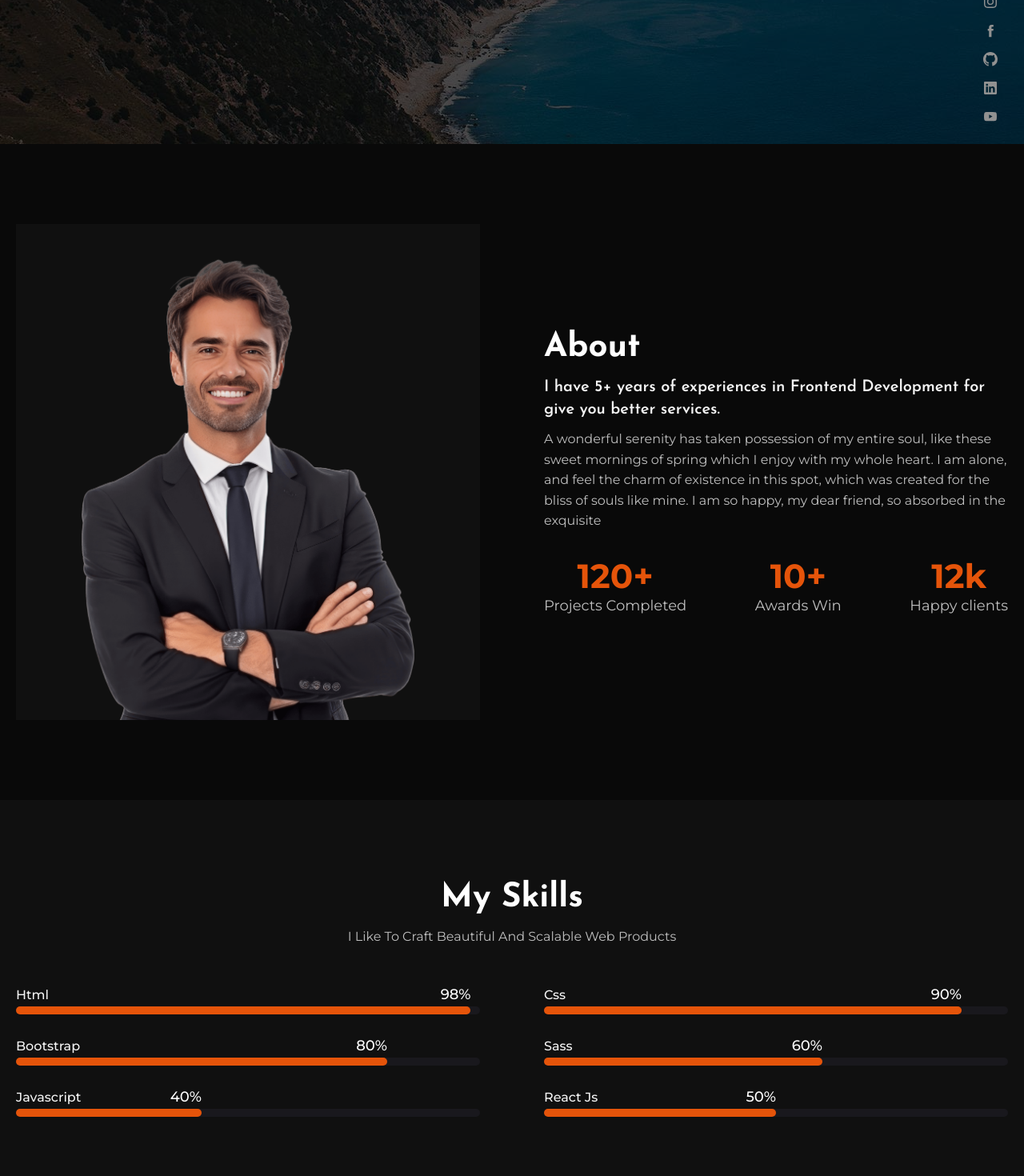
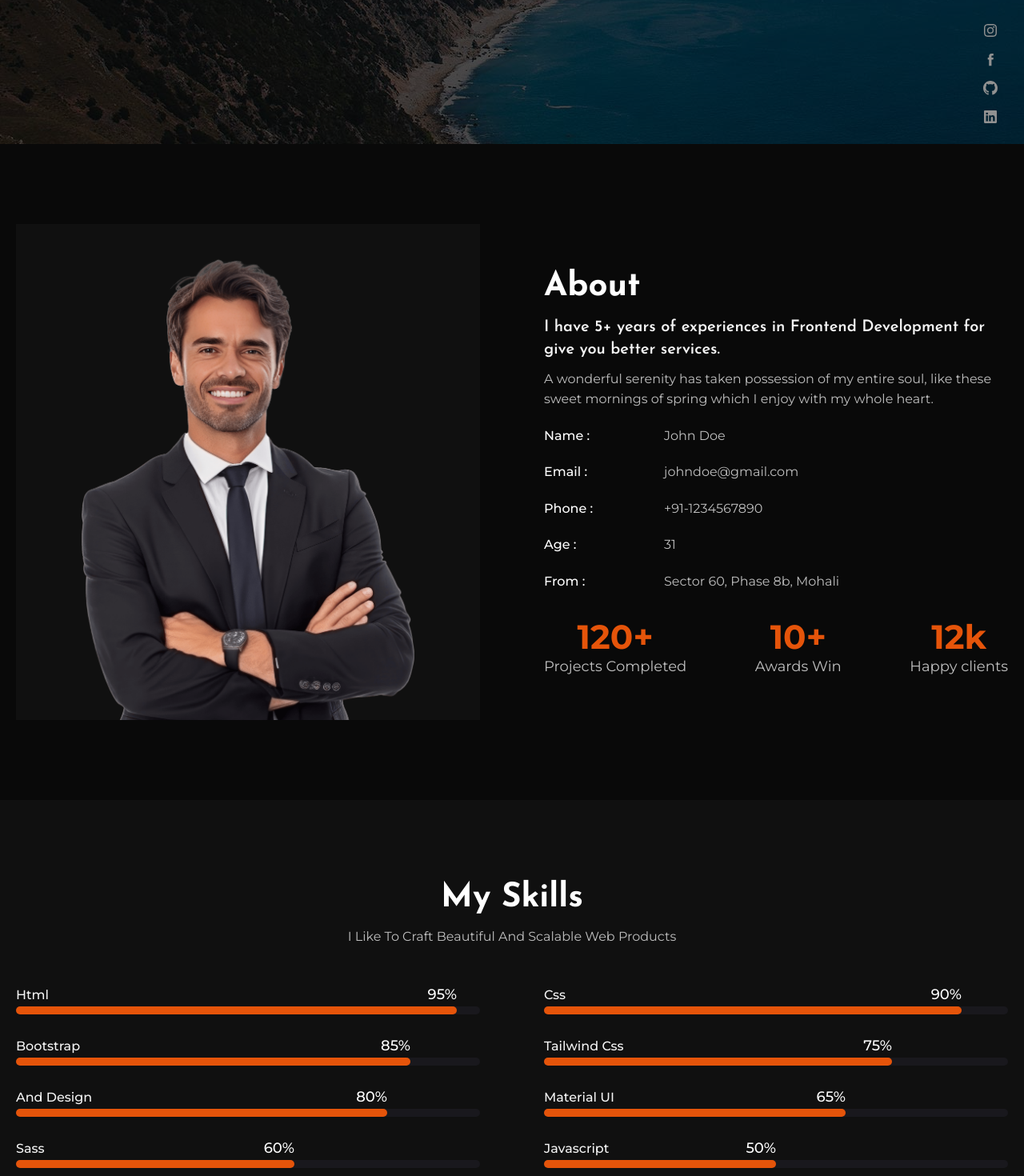
Before and after one commit to omtpss/myApp, a React (Create React App) app: page / in a window 1280 px wide. Shown: the part 620-2090 px from the top of the page at 80% size. Built offline with nearby package versions, Linux system fonts and the light colour scheme.

Commit message:
personl detail section added

```diff
--- a/src/App.js
+++ b/src/App.js
@@ -1,7 +1,7 @@
 import './Custom.css';
 import About from './component/About';
 import Banner from './component/Banner';
-import Contact from './component/Contact';
+// import Contact from './component/Contact';
 import Footer from './component/Footer';
 import Header from './component/Header';
 import Portfolio from './component/Portfolio';
@@ -19,7 +19,7 @@ function App() {
       <Services/>
       <Marque/>
       <Portfolio/>
-      <Contact/>
+      {/* <Contact/> */}
       <Footer/>
     </div>
   );
--- a/src/Custom.css
+++ b/src/Custom.css
@@ -50,7 +50,8 @@ h6 {
   font-family: var(--fontJosefin);
 }
 
-ul, ol {
+ul,
+ol {
   list-style: none;
 }
 
@@ -406,6 +407,18 @@ ul, ol {
   font-weight: bold;
 }
 
+.personlDetail p {
+  display: flex;
+  align-items: center;
+  flex-flow: wrap;
+  margin-top: 20px;
+}
+
+.personlDetail p span {
+  flex-basis: 150px;
+  color: var(--whiteColor);
+  font-weight: 500;
+}
 
 /* Services */
 .serviceCardWrap {
@@ -622,7 +635,8 @@ ul, ol {
   flex: 0 0 calc(50% - 40px);
 }
 
-.skillBarWrap:nth-last-child(2), .skillBarWrap:nth-last-child(1) {
+.skillBarWrap:nth-last-child(2),
+.skillBarWrap:nth-last-child(1) {
   margin-bottom: 0;
 }
 
@@ -702,7 +716,7 @@ ul, ol {
   position: absolute;
   top: 50%;
   left: 50%;
-  transform: translate(-50% , -50%);
+  transform: translate(-50%, -50%);
   content: '';
   width: 0;
   height: 0;
@@ -771,7 +785,8 @@ body.lightTheme {
 .lightTheme .siteNav ul a,
 .lightTheme .copyRightTxt,
 .lightTheme .digitalMarque .marqueInner h1,
-.lightTheme .skillBarWrap p {
+.lightTheme .skillBarWrap p,
+.lightTheme .personlDetail p span {
   color: var(--secondaryColor);
 }
 
@@ -973,7 +988,7 @@ body.lightTheme {
   }
 
   .digitalMarque .marqueInner h1 {
-      font-size: 24px;
+    font-size: 24px;
   }
 
   /* Header Responsive */
@@ -1078,4 +1093,8 @@ body.lightTheme {
     margin-left: auto;
     margin-top: 14px;
   }
+
+  .personlDetail p span {
+    flex-basis: 100%;
+  }
 }
--- a/src/component/About.js
+++ b/src/component/About.js
@@ -15,7 +15,14 @@ function About() {
                                 <h2>About</h2>
                             </div>
                             <h4 className="subTitle">I have 5+ years of experiences in Frontend Development for give you better services.</h4>
-                            <p className="textMd">A wonderful serenity has taken possession of my entire soul, like these sweet mornings of spring which I enjoy with my whole heart. I am alone, and feel the charm of existence in this spot, which was created for the bliss of souls like mine. I am so happy, my dear friend, so absorbed in the exquisite</p>
+                            <p className="textMd">A wonderful serenity has taken possession of my entire soul, like these sweet mornings of spring which I enjoy with my whole heart.</p>
+                            <div className="personlDetail">
+                                <p className="textMd"><span>Name : </span> John Doe</p>
+                                <p className="textMd"><span>Email : </span> johndoe@gmail.com</p>
+                                <p className="textMd"><span>Phone : </span> +91-1234567890</p>
+                                <p className="textMd"><span>Age : </span> 31</p>
+                                <p className="textMd"><span>From : </span> Sector 60, Phase 8b, Mohali</p>
+                            </div>
                             <div className="aboutFact">
                                 <p>
                                     <span>120+</span>
--- a/src/component/Portfolio.js
+++ b/src/component/Portfolio.js
@@ -11,7 +11,7 @@ const PortfolioItems = ({ items }) => {
     const hasMoreItems = loadMore < items.length;
 
     return (
-        <section className="sectionPadding" style={{ paddingBottom: 0 }}  id='portfolio'>
+        <section className="sectionPadding"  id='portfolio'>
             <div className='container'>
                 <div className="sectionTitleWrap textCenter titleSpace">
                     <h2>Portfolio</h2>
--- a/src/component/Skill.js
+++ b/src/component/Skill.js
@@ -12,12 +12,17 @@ function Skill() {
 
 
     const skillData = [
-        { skill: 'Html', skillCount: 98 },
+        { skill: 'Html', skillCount: 95 },
         { skill: 'Css', skillCount: 90 },
-        { skill: 'Bootstrap', skillCount: 80 },
+        { skill: 'Bootstrap', skillCount: 85 },
+        { skill: 'Tailwind Css', skillCount: 75 },
+        { skill: 'And Design', skillCount: 80 },
+        { skill: 'Material UI', skillCount: 65 },
         { skill: 'Sass', skillCount: 60 },
-        { skill: 'Javascript', skillCount: 40 },
-        { skill: 'React Js', skillCount: 50 },
+        { skill: 'Javascript', skillCount: 50 },
+        { skill: 'React Js', skillCount: 55 },
+        { skill: 'Photoshop', skillCount: 60 },
+        { skill: 'Figma', skillCount: 50 },
     ];
 
 
--- a/src/component/SocialLinks.js
+++ b/src/component/SocialLinks.js
@@ -23,11 +23,6 @@ function SocialLinks() {
                     <path d="M0 1.146C0 .513.526 0 1.175 0h13.65C15.474 0 16 .513 16 1.146v13.708c0 .633-.526 1.146-1.175 1.146H1.175C.526 16 0 15.487 0 14.854V1.146zm4.943 12.248V6.169H2.542v7.225h2.401zm-1.2-8.212c.837 0 1.358-.554 1.358-1.248-.015-.709-.52-1.248-1.342-1.248-.822 0-1.359.54-1.359 1.248 0 .694.521 1.248 1.327 1.248h.016zm4.908 8.212V9.359c0-.216.016-.432.08-.586.173-.431.568-.878 1.232-.878.869 0 1.216.662 1.216 1.634v3.865h2.401V9.25c0-2.22-1.184-3.252-2.764-3.252-1.274 0-1.845.7-2.165 1.193v.025h-.016a5.54 5.54 0 0 1 .016-.025V6.169h-2.4c.03.678 0 7.225 0 7.225h2.4z" />
                 </svg>
             </Link></li>
-            <li><Link to="/">
-                <svg xmlns="http://www.w3.org/2000/svg" width="16" height="16" fill="#919191" className="bi bi-youtube" viewBox="0 0 16 16">
-                    <path d="M8.051 1.999h.089c.822.003 4.987.033 6.11.335a2.01 2.01 0 0 1 1.415 1.42c.101.38.172.883.22 1.402l.01.104.022.26.008.104c.065.914.073 1.77.074 1.957v.075c-.001.194-.01 1.108-.082 2.06l-.008.105-.009.104c-.05.572-.124 1.14-.235 1.558a2.007 2.007 0 0 1-1.415 1.42c-1.16.312-5.569.334-6.18.335h-.142c-.309 0-1.587-.006-2.927-.052l-.17-.006-.087-.004-.171-.007-.171-.007c-1.11-.049-2.167-.128-2.654-.26a2.007 2.007 0 0 1-1.415-1.419c-.111-.417-.185-.986-.235-1.558L.09 9.82l-.008-.104A31.4 31.4 0 0 1 0 7.68v-.123c.002-.215.01-.958.064-1.778l.007-.103.003-.052.008-.104.022-.26.01-.104c.048-.519.119-1.023.22-1.402a2.007 2.007 0 0 1 1.415-1.42c.487-.13 1.544-.21 2.654-.26l.17-.007.172-.006.086-.003.171-.007A99.788 99.788 0 0 1 7.858 2h.193zM6.4 5.209v4.818l4.157-2.408L6.4 5.209z" />
-                </svg>
-            </Link></li>
         </ul>
     )
 }
```
